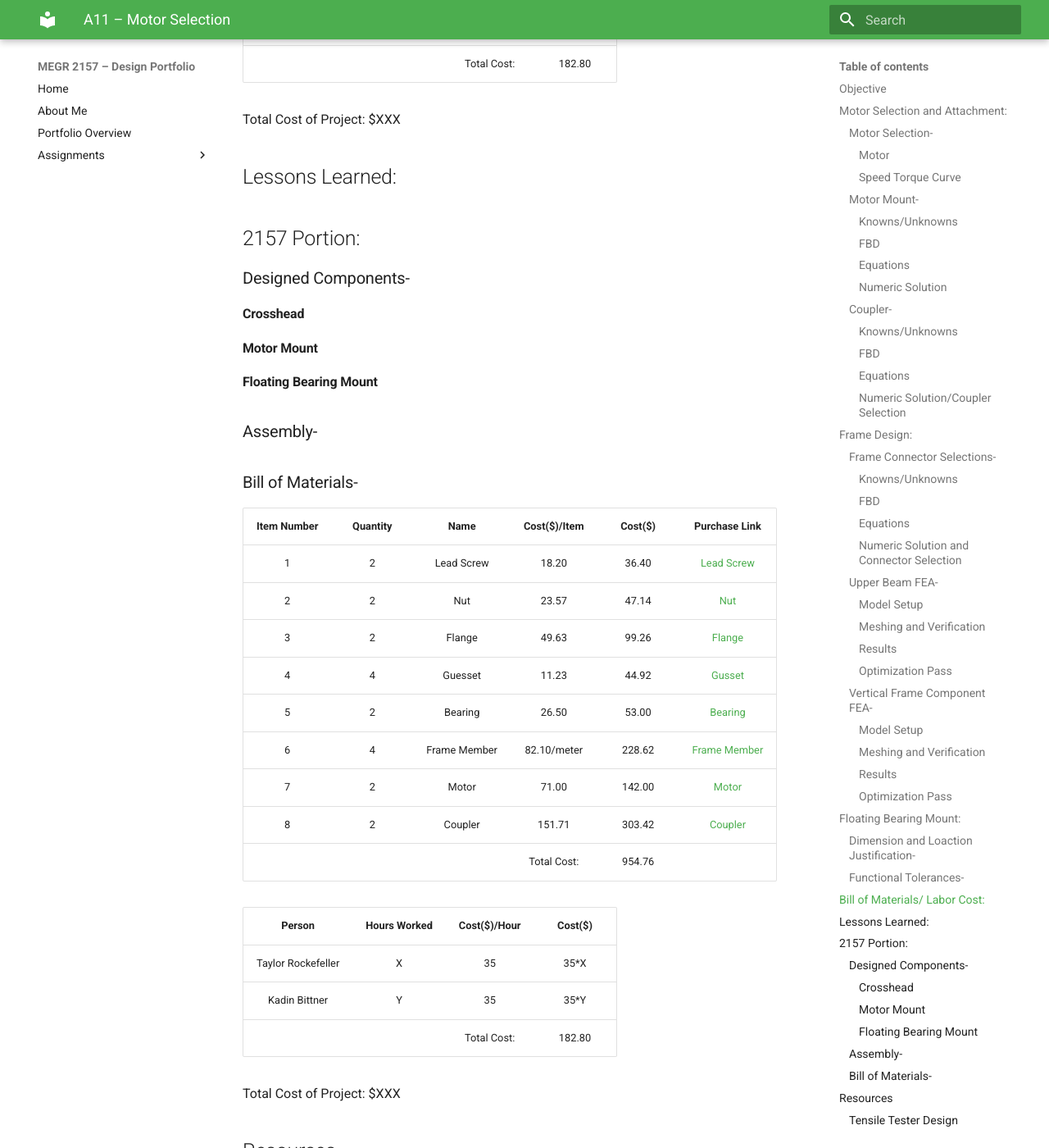
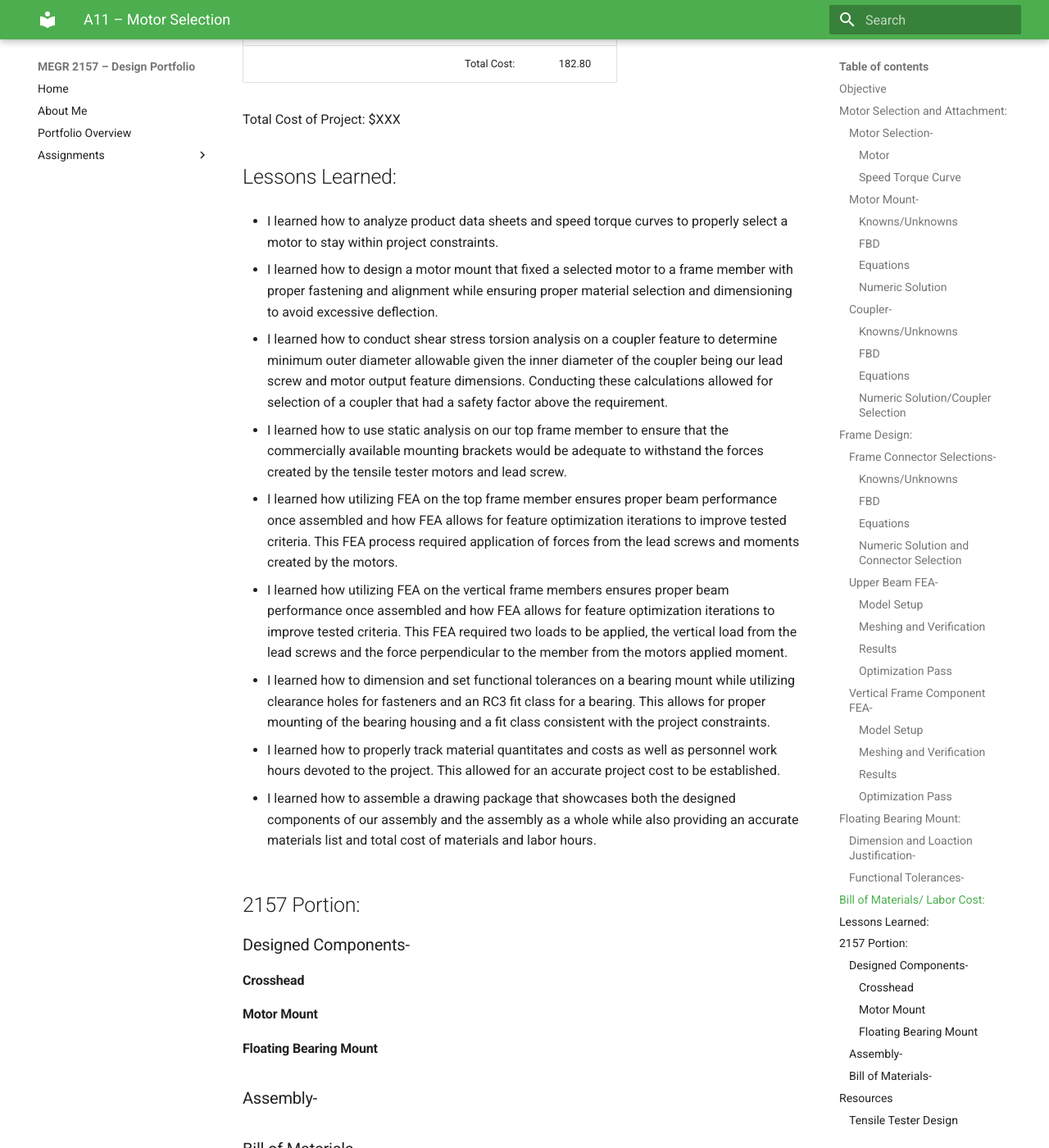
Before and after one commit to Taylor-Rockefeller-Portfolio/megr2157-portfolio, an MkDocs documentation site: the page built from docs/assignments/a11/index.md, in a window 1280 px wide and 1400 px high, scrolled down 18822 px. Shown: the whole window at 82% size. Built offline with MkDocs 1.6.1 and Material for MkDocs 9.7.7, drawn with Linux system fonts in a browser that asks for light colours.

Commit message:
Update index.md

```diff
--- a/docs/assignments/a11/index.md
+++ b/docs/assignments/a11/index.md
@@ -178,6 +178,25 @@ Total Cost of Project: $XXX
 
 ## Lessons Learned:
 
+- I learned how to analyze product data sheets and speed torque curves to properly select a motor to stay within project constraints.
+
+- I learned how to design a motor mount that fixed a selected motor to a frame member with proper fastening and alignment while ensuring proper material selection and dimensioning to avoid excessive deflection.
+
+- I learned how to conduct shear stress torsion analysis on a coupler feature to determine minimum outer diameter allowable given the inner diameter of the coupler being our lead screw and motor output feature dimensions. Conducting these calculations allowed for selection of a coupler that had a safety factor above the requirement.
+
+- I learned how to use static analysis on our top frame member to ensure that the commercially available mounting brackets would be adequate to withstand the forces created by the tensile tester motors and lead screw.
+
+- I learned how utilizing FEA on the top frame member ensures proper beam performance once assembled and how FEA allows for feature optimization iterations to improve tested criteria. This FEA process required application of forces from the lead screws and moments created by the motors.
+
+- I learned how utilizing FEA on the vertical frame members ensures proper beam performance once assembled and how FEA allows for feature optimization iterations to improve tested criteria. This FEA required two loads to be applied, the vertical load from the lead screws and the force perpendicular to the member from the motors applied moment.
+
+- I learned how to dimension and set functional tolerances on a bearing mount while utilizing clearance holes for fasteners and an RC3 fit class for a bearing. This allows for proper mounting of the bearing housing and a fit class consistent with the project constraints.
+
+- I learned how to properly track material quantitates and costs as well as personnel work hours devoted to the project. This allowed for an accurate project cost to be established.
+
+- I learned how to assemble a drawing package that showcases both the designed components of our assembly and the assembly as a whole while also providing an accurate materials list and total cost of materials and labor hours.
+
+
 ## 2157 Portion:
 
 ### Designed Components-
```
